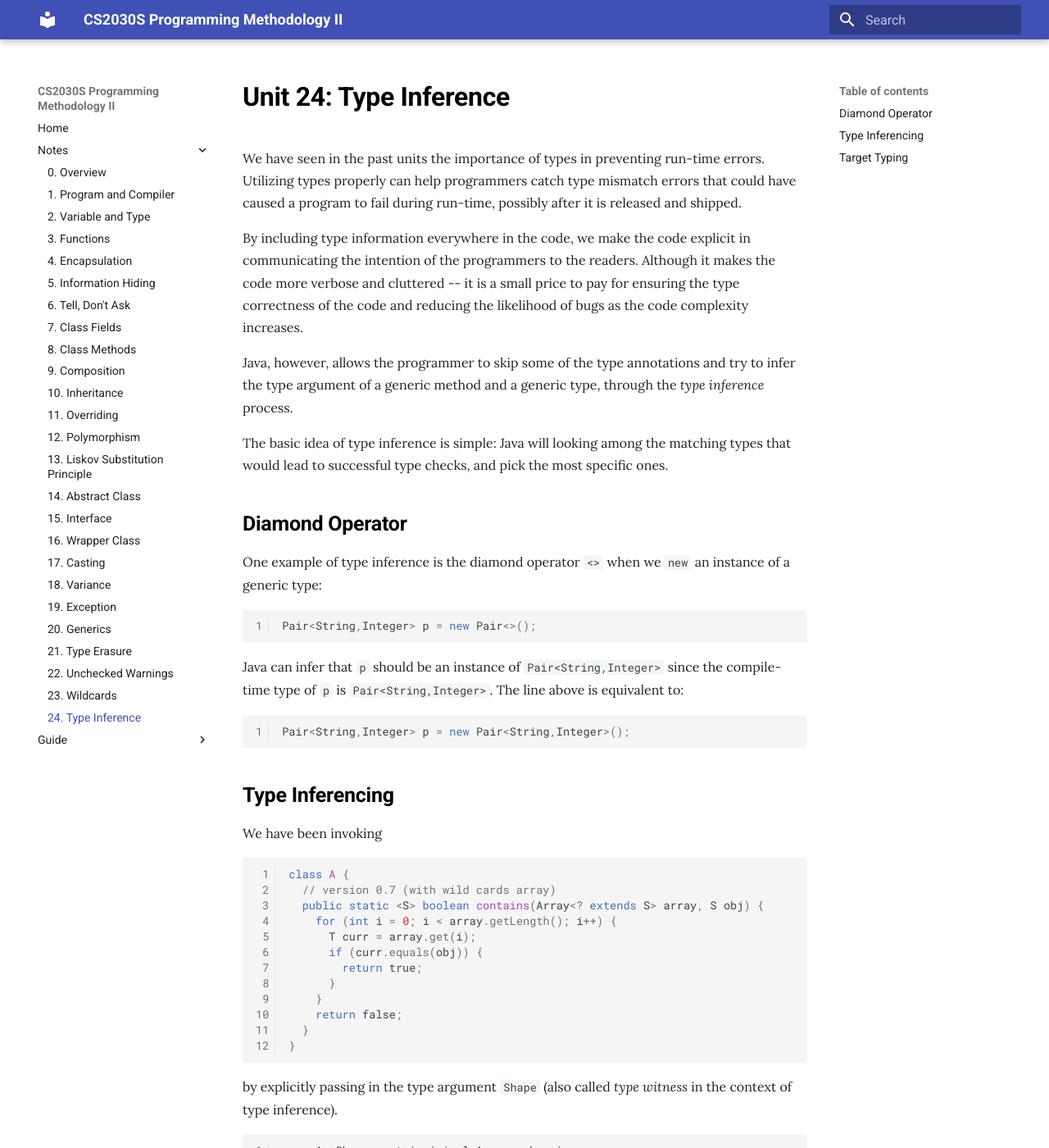
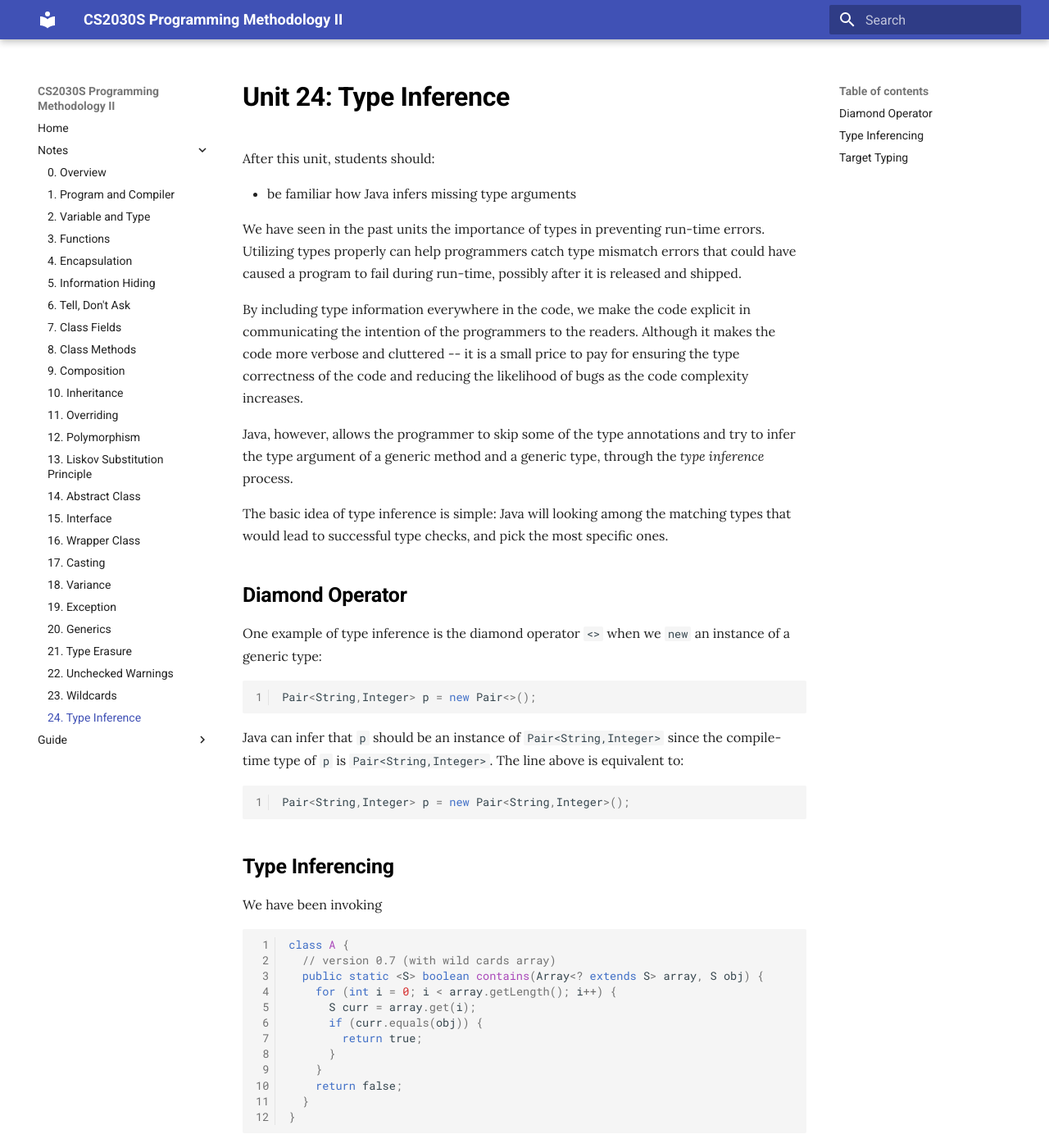
Before and after one commit to nus-cs2030s/2021-s2, an MkDocs documentation site: the page built from docs/24-inference.md, in a window 1280 px wide and 1400 px high. Shown: the whole window at 82% size. Built offline with MkDocs 1.6.1 and Material for MkDocs 9.7.7, drawn with Linux system fonts in a browser that asks for light colours.

Commit message:
Add learning outcome; fix typos

```diff
--- a/docs/24-inference.md
+++ b/docs/24-inference.md
@@ -1,4 +1,9 @@
 # Unit 24: Type Inference
+
+After this unit, students should:
+
+- be familiar how Java infers missing type arguments
+
 
 We have seen in the past units the importance of types in preventing run-time errors.  Utilizing types properly can help programmers catch type mismatch errors that could have caused a program to fail during run-time, possibly after it is released and shipped.
 
@@ -28,7 +33,7 @@ class A {
   // version 0.7 (with wild cards array)
   public static <S> boolean contains(Array<? extends S> array, S obj) {
     for (int i = 0; i < array.getLength(); i++) {
-      T curr = array.get(i);
+      S curr = array.get(i);
       if (curr.equals(obj)) {
         return true;
       }
```
